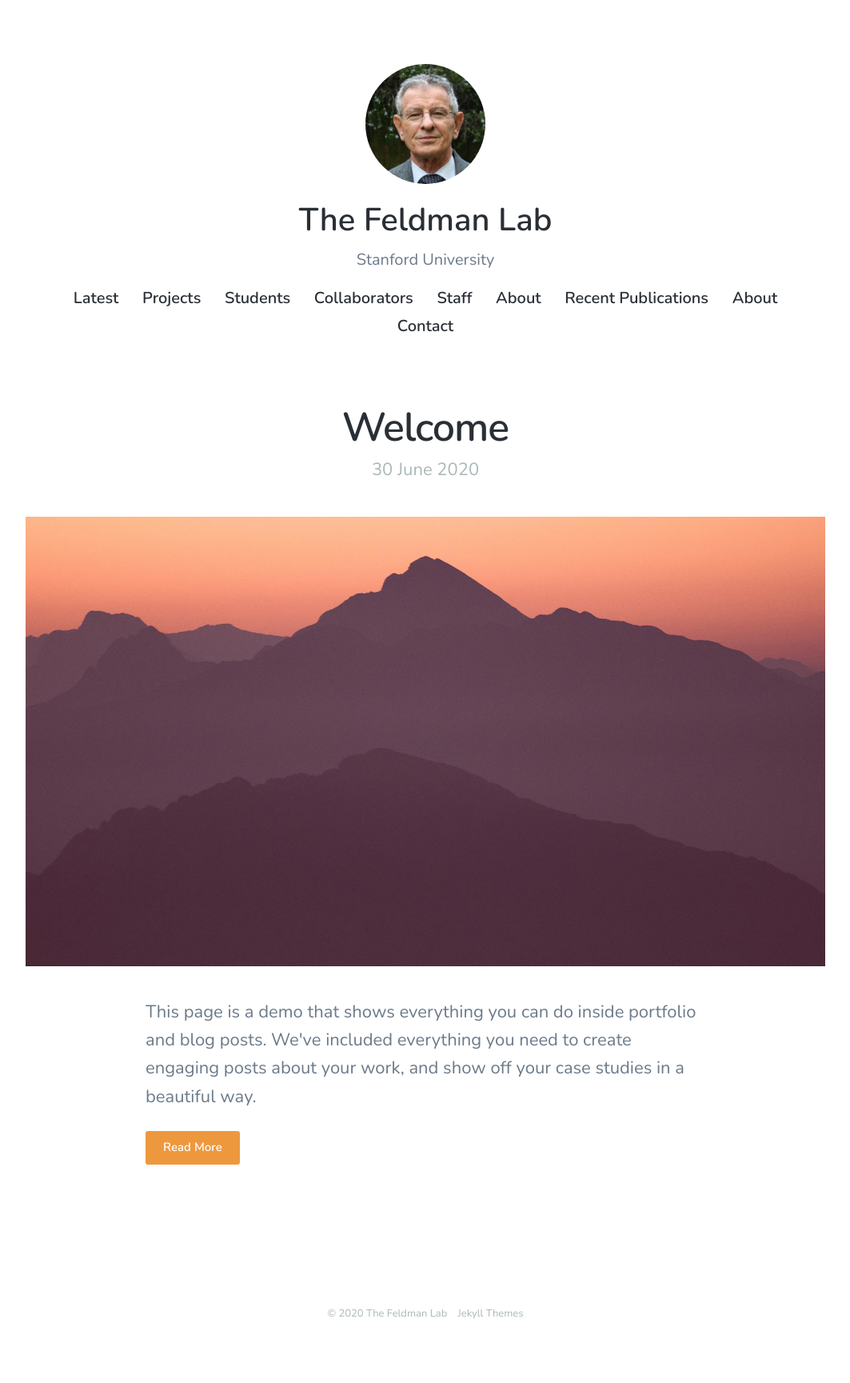
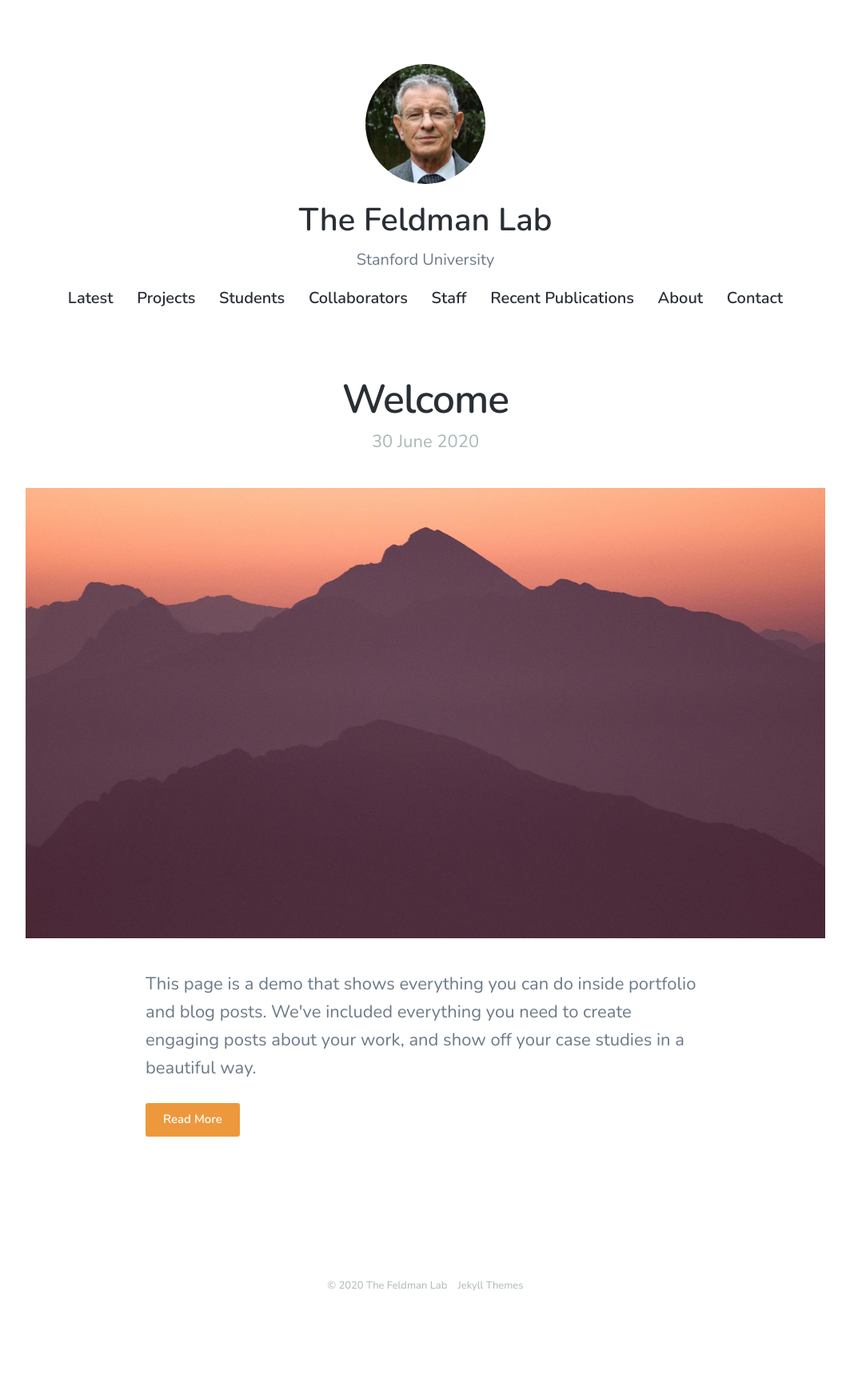
Before and after one commit to mepster/mfeldmanlab.github.io, a Jekyll site: the page built from index.html, in a window 1280 px wide. Shown: the whole page at 80% size, without its empty margins (108-1171 px from the left). Built offline with Jekyll 4.4.1, drawn with Linux system fonts in a browser that asks for light colours; nearby versions of some CDN libraries; the list of posts is cut into pages by our own code; after the commit the page ends 1694 px from its top, so only the background shows below that.

Commit message:
extra about

```diff
--- a/_data/settings.yml
+++ b/_data/settings.yml
@@ -20,7 +20,6 @@ menu_settings:
       url: '/collaborators/'
     - title: 'Staff'
       url: '/staff/'
-    - title: 'About'
     - title: 'Recent Publications'
       url: '/publications/'
     - title: 'About'
```
